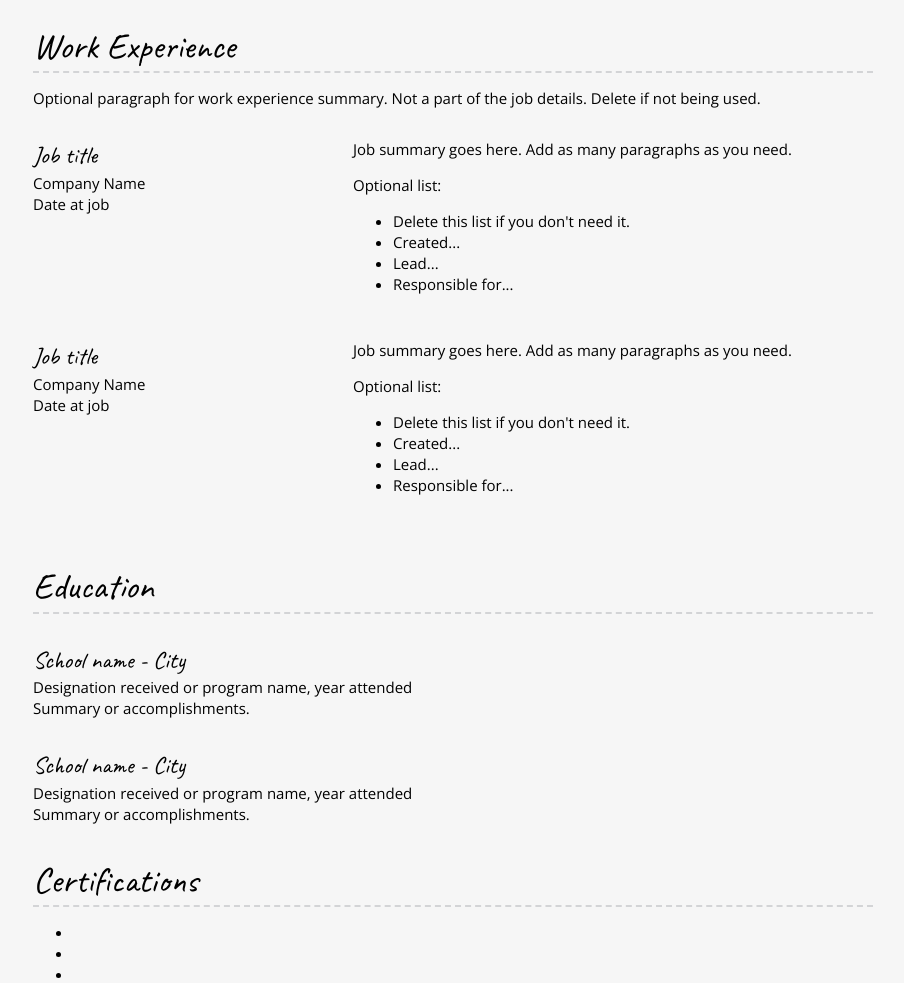
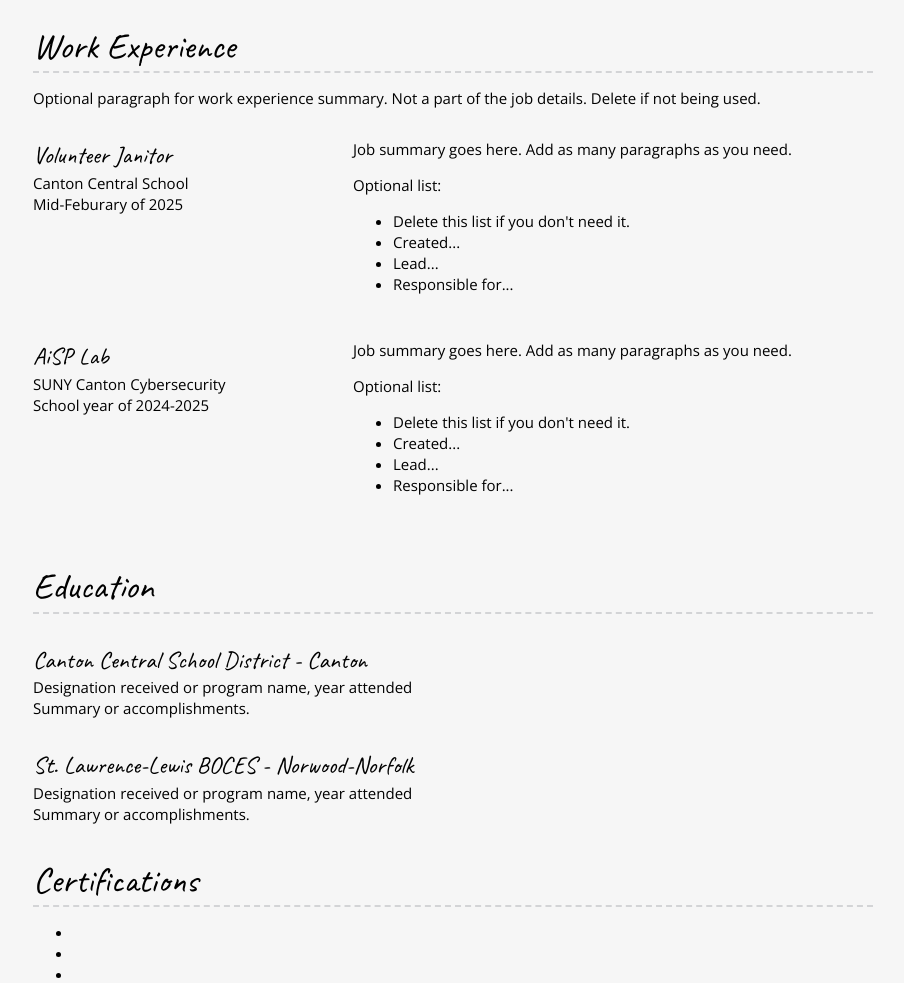
Before and after one commit to HunterSD23/hdPortfolio, a plain HTML site: page resume.html in a window 1280 px wide. Shown: the part 1580-2563 px from the top of the page, without its empty margins (187-1091 px from the left). Drawn offline with nearby package versions, Linux system fonts and the light colour scheme.

Commit message:
wednesday update

```diff
--- a/resume.html
+++ b/resume.html
@@ -3,7 +3,7 @@
   <head>
     <meta charset="UTF-8">
     <meta name="viewport" content="width=device-width, initial-scale=1">
-    <title>Resume - Hunter Dettmer | Web Development Student + Budding Game Developer</title>
+    <title>Resume - Hunter Dettmer | Web Development Student + Beginner Game Developer</title>
     <link rel="stylesheet" href="css/styles.css">
   </head>
   <body class="resume">
@@ -13,7 +13,7 @@
       <div class="content-wrapper">
         <!-- Start content edits below this line. -->
         <h1>Hunter Dettmer</h1>
-        <h2>Web Development Student + Budding Game Developer</h2>
+        <h2>Web Development Student + Beginner Game Developer</h2>
       </div>
       <!-- End content edits here. -->
     </header>
@@ -43,7 +43,7 @@
               </div>
               <div class="project-details">
                 <h3>Friday Night Corruption: The Fall of M Demo</h3>
-                <p>This game/mod/demo was originally going to be a personal project. However, when I got the oppurtunity, I ended up making it my final project for my Computer & Information Sciences Class. This is a mod of two other mods of the 4 key rythm game, Friday Night Funkin'. I am the Co-Creator and Co-Owner of the mod.</p>
+                <p>This game/mod/demo was originally going to be a personal project. However, when I got the oppurtunity, I ended up making it my final project for my Computer & Information Sciences Class. This is a mod of two other mods of the 4 key rythm game, Friday Night Funkin'. I am the proud Co-Creator and Co-Owner of the mod.</p>
                 <!-- link to project -->
                 <a class="btn" href="#" target="_blank">Link</a>
                 <!-- additional links, e.g. newsletter -->
@@ -90,9 +90,9 @@
             <!-- To add more items, copy this whole <section></section> block -->
             <section class="work-item">
               <div class="work-details">
-                <h3>Job title</h3>
-                <p>Company Name</p>
-                <p>Date at job</p>
+                <h3>Volunteer Janitor</h3>
+                <p>Canton Central School </p>
+                <p>Mid-Feburary of 2025</p>
               </div>
 
               <div class="work-summary">
@@ -110,9 +110,9 @@
 
             <section class="work-item">
               <div class="work-details">
-                <h3>Job title</h3>
-                <p>Company Name</p>
-                <p>Date at job</p>
+                <h3>AiSP Lab</h3>
+                <p>SUNY Canton Cybersecurity</p>
+                <p>School year of 2024-2025</p>
               </div>
 
               <div class="work-summary">
@@ -137,13 +137,13 @@
 
             <!-- To add more items, copy this whole <section></section> block -->
             <section class="education-item">
-              <h3>School name - City</h3>
+              <h3>Canton Central School District - Canton</h3>
               <p>Designation received or program name, year attended</p>
               <p>Summary or accomplishments.</p>
             </section>
 
             <section class="education-item">
-              <h3>School name - City</h3>
+              <h3>St. Lawrence-Lewis BOCES - Norwood-Norfolk</h3>
               <p>Designation received or program name, year attended</p>
               <p>Summary or accomplishments.</p>
             </section>
```
Also changed, not shown: index.html (+2 -2 lines).
